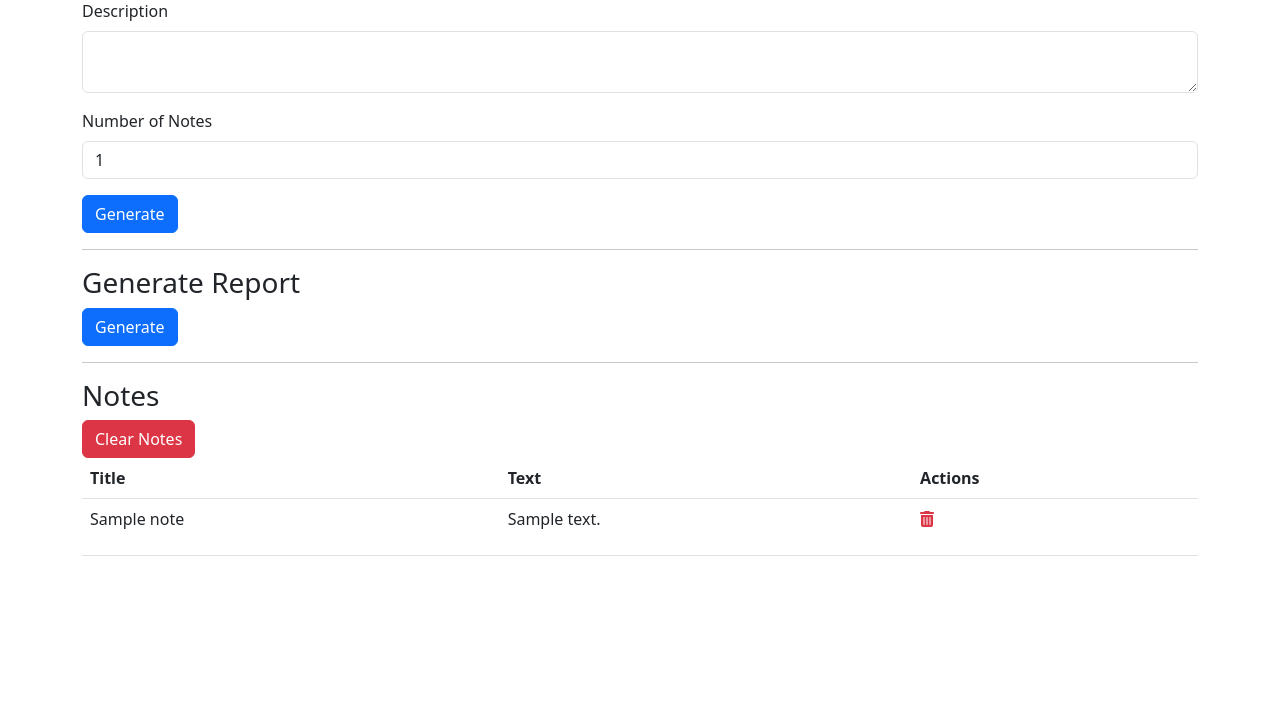
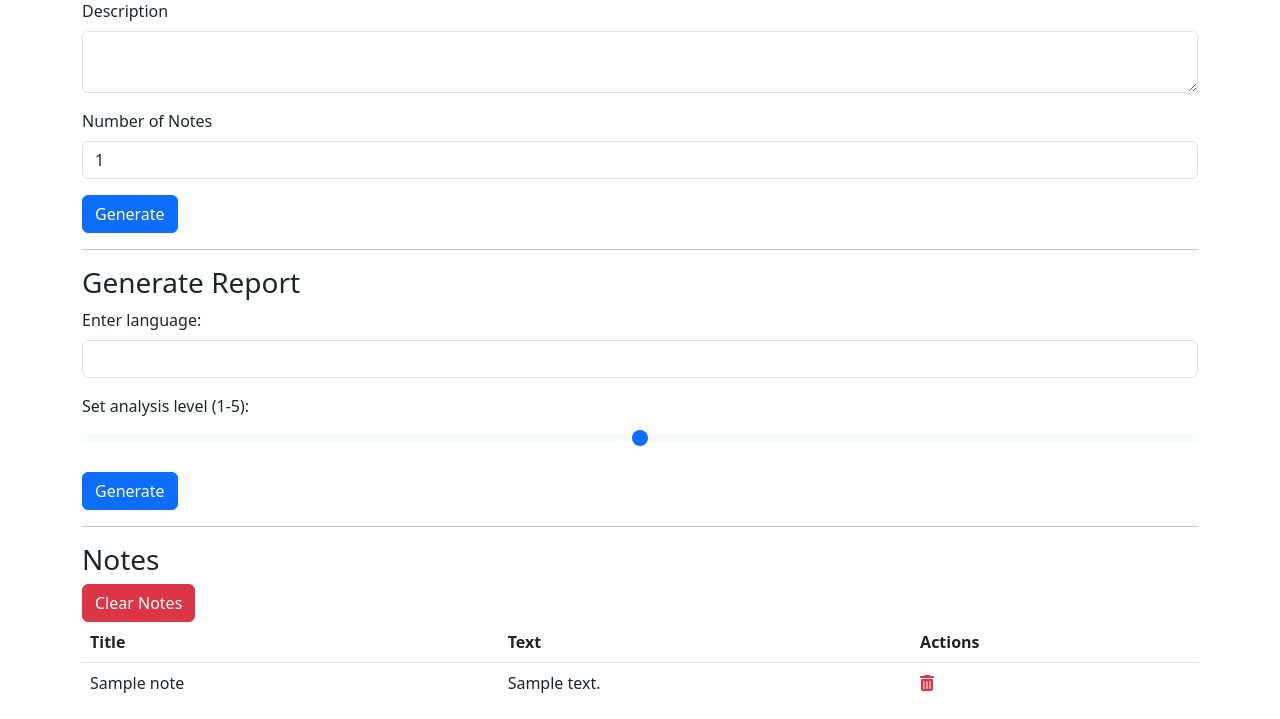
Before and after one commit to jakobrobert/openai-experiments, a Django app: a page that uses note_lists/templates/note_list.html in a window 1280 px wide. Shown: the part 423-1142 px from the top of the page. Before the commit the page ends 979 px from the top, so only its background shows below. Run offline with Django 5.2, Linux system fonts and the light colour scheme; tables that the repository leaves empty hold one stand-in row (values such as "Sample post"); some libraries are stand-ins or nearby versions.

Commit message:
#22 Improve note list report generation (#39)
* Adjust prompt so report is in html format

* Render html correctly

* Improve prompt

* Improve prompt

* Improve prompt to provide interpretation rather than just repeating the notes

* Shorten the prompt, result still seems to be of same quality

* Add language parameter

* Rename report_language to language in some cases where context is clear

* Remove the now obsolete detection of language from report

* Adjust report so it is properly in HTML and can use headings.
Before, it often used markdown headings (** foo **)

* Add param "structure level"

* Add param "analysis level"

* Remove param "structure level" because it seems to not have desired effect (looks like low value just makes report contain less content, but does not change structure) and might lead to conflict with analysis level

```diff
--- a/note_lists/templates/note_list.html
+++ b/note_lists/templates/note_list.html
@@ -46,12 +46,20 @@
     <h3>Generate Report</h3>
     <form action="{% url 'generate_report' note_list.id %}" method="post" class="mb-3">
         {% csrf_token %}
+        <div class="mb-3">
+            <label class="form-label" for="report_language">Enter language:</label>
+            <input type="text" class="form-control" id="report_language" name="report_language" value="{{ report_language }}" required>
+        </div>
+        <div class="mb-3">
+            <label class="form-label" for="report_analysis_level">Set analysis level (1-5):</label>
+            <input type="range" class="form-range" id="report_analysis_level" name="report_analysis_level" min="1" max="5" value="{{ report_analysis_level }}">
+        </div>
         <button type="submit" class="btn btn-primary">Generate</button>
     </form>
 
     {% if report %}
         <div class="mb-3">
-            <p>{{ report }}</p>
+            {{ report | safe }}
         </div>
     {% elif error_message %}
         <div class="mb-3 alert alert-danger">
--- a/note_lists/views.py
+++ b/note_lists/views.py
@@ -24,6 +24,8 @@ def get_note_list(request, note_list_id):
 
     generate_notes_description = request.session.get('generate_notes_description', '')
     generate_notes_num_notes = request.session.get('generate_notes_num_notes', '1')
+    report_language = request.session.get('report_language', '')
+    report_analysis_level = request.session.get('report_analysis_level', '')
     report = request.session.pop('report', '')
     error_message = request.session.pop('error_message', '')
 
@@ -31,6 +33,8 @@ def get_note_list(request, note_list_id):
         'note_list': note_list,
         'generate_notes_description': generate_notes_description,
         'generate_notes_num_notes': generate_notes_num_notes,
+        'report_language': report_language,
+        'report_analysis_level': report_analysis_level,
         'report': report,
         'error_message': error_message
     }
@@ -88,8 +92,13 @@ def generate_notes(request, note_list_id):
 @require_POST
 def generate_report(request, note_list_id):
     note_list = get_object_or_404(NoteList, id=note_list_id)
+    language = request.POST.get('report_language')
+    analysis_level = request.POST.get('report_analysis_level')
 
-    report, error_message = generate_report_using_openai(note_list)
+    request.session['report_language'] = language
+    request.session['report_analysis_level'] = analysis_level
+
+    report, error_message = generate_report_using_openai(note_list, language, analysis_level)
 
     if report:
         request.session['report'] = report
@@ -101,12 +110,20 @@ def generate_report(request, note_list_id):
     return redirect('get_note_list', note_list_id=note_list_id)
 
 
-def generate_report_using_openai(note_list):
+def generate_report_using_openai(note_list, language, analysis_level):
     system_prompt = (
-        'Generate a well-structured and concise report based on the provided notes.\n'
-        'Detect the language used in the notes and use the same language for the report.\n'
-        'The report should NOT contain the notes itself but should summarize the main points and give a conclusion.\n'
+        'Generate a report based on the provided notes. '
+        'The report should provide a high-level analysis, integrating the notes into a coherent narrative. '
+        'It should not simply repeat the notes verbatim, but rather synthesize and interpret the key insights. '
+        'Highlight any patterns, trends, or unique observations that emerge from the notes. '
+        'Do NOT include the note list title. '
+        'The output should be in HTML format and might contain several headings and paragraphs. '
+        'The max heading level should be h3.'
         'You will receive the following parameters:\n'
+        '- language: e.g. German, English, etc.\n'
+        '- analysis_level: ranges from 1 to 5. '
+        '1: low. basic summary, purely descriptive, no interpretation. '
+        '5: high. in-depth analysis with nuanced understanding, uncovering hidden patterns or meanings.\n'
         '- note_list_title\n'
         '- notes_text: A list of notes, each with a title and a text, formatted as (title: ..., text: ...)\n'
     )
@@ -114,7 +131,10 @@ def generate_report_using_openai(note_list):
     notes = note_list.notes.all()
     notes_text = ','.join([f'(title: {note.title}, text: {note.text})' for note in notes])
 
-    user_prompt = f'Generate a report. note_list_title: {note_list.title}, notes_text: {notes_text}'
+    user_prompt = \
+        'Generate a report. ' \
+        f'language: {language}, analysis_level: {analysis_level}'\
+        f'note_list_title: {note_list.title}, notes_text: {notes_text}'
 
     return generate_openai_text(system_prompt, user_prompt)
 
```
